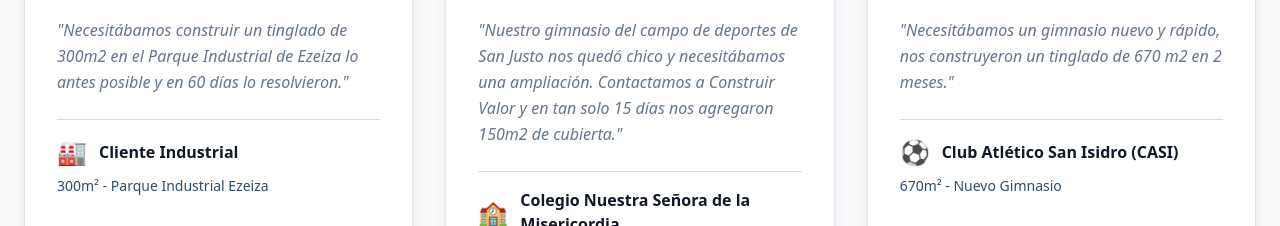
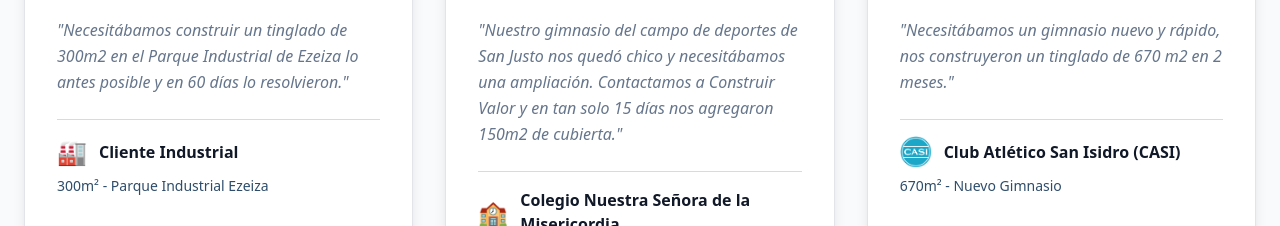
Before and after one commit to Domarez/construirvalor_landing_tinglados_v2, a React (Vite) app: page / in a window 1280 px wide. Shown: the part 3380-3606 px from the top of the page. Built offline with nearby package versions, Linux system fonts and the light colour scheme.

Commit message:
Update CASI client logo
Replace the soccer ball logo with the attached image for the Club Atlético San Isidro (CASI) client in the testimonials section.

```diff
--- a/src/components/TestimonialsSection.tsx
+++ b/src/components/TestimonialsSection.tsx
@@ -19,7 +19,7 @@ const TestimonialsSection = () => {
     text: "Necesitábamos un gimnasio nuevo y rápido, nos construyeron un tinglado de 670 m2 en 2 meses.",
     author: "Club Atlético San Isidro (CASI)",
     project: "670m² - Nuevo Gimnasio",
-    logo: "⚽",
+    logo: "/lovable-uploads/82689102-e97b-4e02-b623-561bd30a4f11.png",
     image: shed3
   }];
   return <section className="py-20 bg-brand-gray-light relative overflow-hidden">
@@ -51,7 +51,11 @@ const TestimonialsSection = () => {
 
                 <div className="border-t border-brand-blue/20 pt-4">
                   <div className="flex items-center gap-3 mb-2">
-                    <span className="text-2xl">{testimonial.logo}</span>
+                    {testimonial.logo.startsWith('/') ? (
+                      <img src={testimonial.logo} alt={testimonial.author} className="w-8 h-8 object-contain" />
+                    ) : (
+                      <span className="text-2xl">{testimonial.logo}</span>
+                    )}
                     <p className="font-bold text-brand-gray-dark">
                       {testimonial.author}
                     </p>
```
Also changed, not shown: public/lovable-uploads/82689102-e97b-4e02-b623-561bd30a4f11.png (added).
